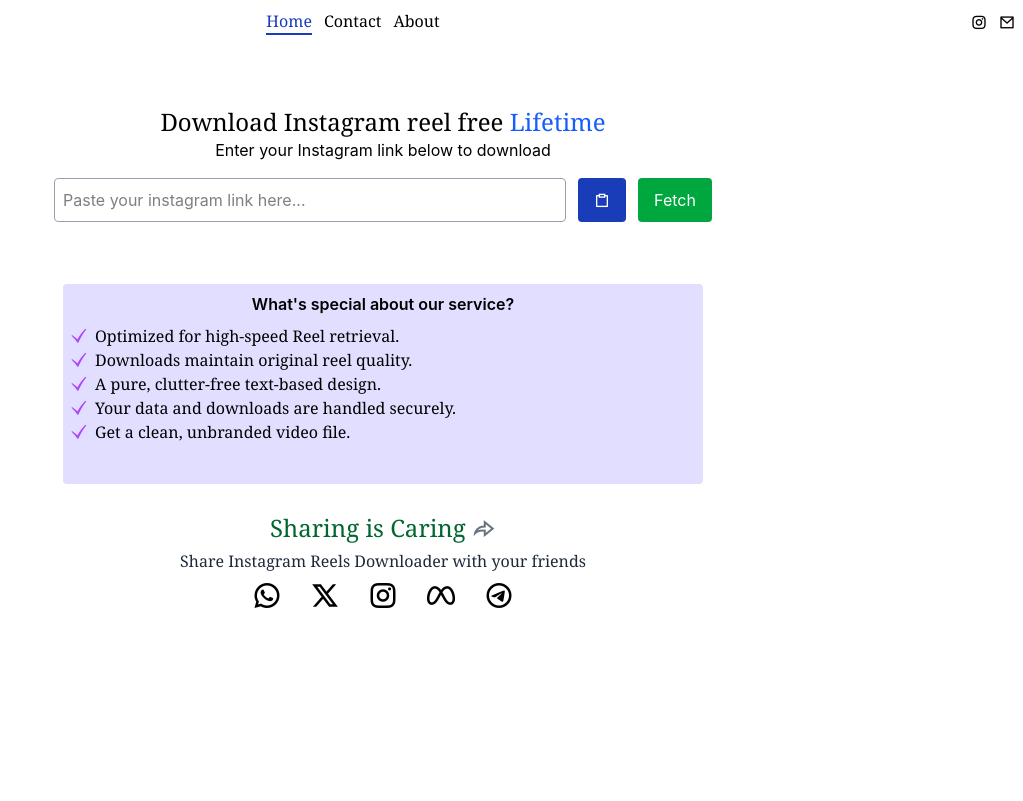
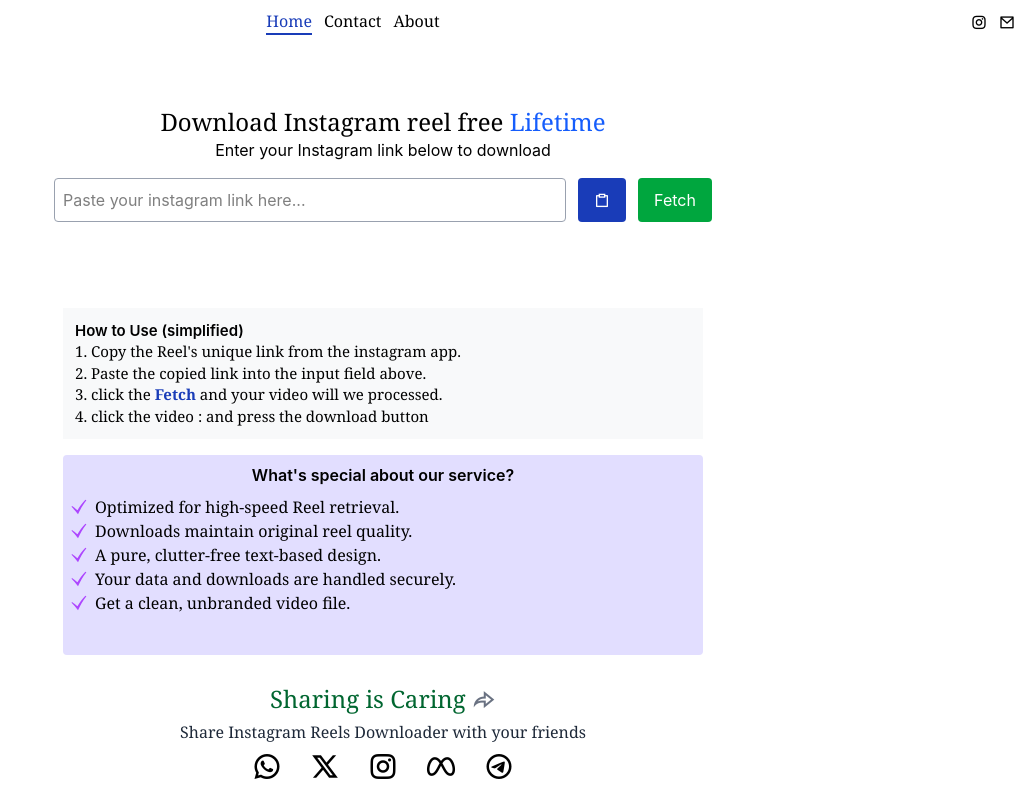
Before and after one commit to imranahamad07/socialmediavideodownloader, a React (Vite) app in the folder frontend/: page / in a window 1280 px wide. Shown: the whole page, without its empty margins (257-1280 px from the left). Built offline with nearby package versions, Linux system fonts and the light colour scheme.

Commit message:
ui upadate

```diff
--- a/frontend/src/pages/Homepage.jsx
+++ b/frontend/src/pages/Homepage.jsx
@@ -10,26 +10,17 @@
     return <>
         <Inputbox />
 
-        {/* <div className={`flex w-full h-auto justify-center flex-col items-center mt-6`}>
-            <div className={`w-full lg:w-[50%] md:w-[70%] lg:text-[15px] md:text-[14px] text-sm p-3 bg-[#f8f9fa]`}>
-               <h1 className="font-bold">How to Use (simplified)</h1>
+        <div className={`flex w-full h-auto justify-center flex-col items-center mt-6`}>
+            <div className={`w-[95%] lg:w-[50%] md:w-[70%] lg:text-[15px] md:text-[14px] text-sm p-3 bg-[#f8f9fa]`}>
+               <h1 className="font-semibold">How to Use (simplified)</h1>
                <p className={`font-serif`}>1. Copy the Reel's unique link from the instagram app.</p>
                <p className="font-serif">2. Paste the copied link into the input field above.</p>
                <p className="font-serif">3. click the <span className="text-blue-800 font-semibold">Fetch</span> and your video will we processed.</p>
                <p className="font-serif">4. click the video : and press the download button</p>
             </div>
+        </div>
 
-            <div className="w-full lg:w-[50%] md:w-[70%] p-3 lg:text-[15px] md:text-[14px] text-sm bg-[#f8f9fa]">
-                <h1 className="font-bold">Features & Benifits</h1>
-                <p><span className="font-semibold">Fast Download :</span> <span className="font-serif text-gray-800">Optimized for high-speed Reel retrieval.</span></p>
-                <p><span className="font-semibold">High Quality :</span> <span className="font-serif text-gray-800">Downloads maintain original reel quality.</span></p>
-                <p><span className="font-semibold">Simple & Clean Interface :</span> <span className="font-serif text-gray-800">A pure, clutter-free text-based design.</span></p>
-                <p><span className="font-semibold">Private & Secure :</span> <span className="font-serif text-gray-800">your data and downloads are handled securely.</span></p>
-                <p><span className="font-semibold">No Watermark :</span> <span className="font-serif text-gray-800">Get a clean, unbranded video file.</span></p>
-            </div>
-        </div> */}
-
-        <div className={`flex w-full h-auto justify-center items-center`}>
+        <div className={`flex w-full h-auto justify-center items-center mt-4`}>
             <div className="w-[95%] rounded lg:w-[50%] md:w-[60%] h-50 p-2 bg-[#E2DEFF]">
                 <h1 className="text-center text-1xl font-semibold">What's special about our service?</h1>
                 <div className="flex flex-col mt-2  font-serif">
```
